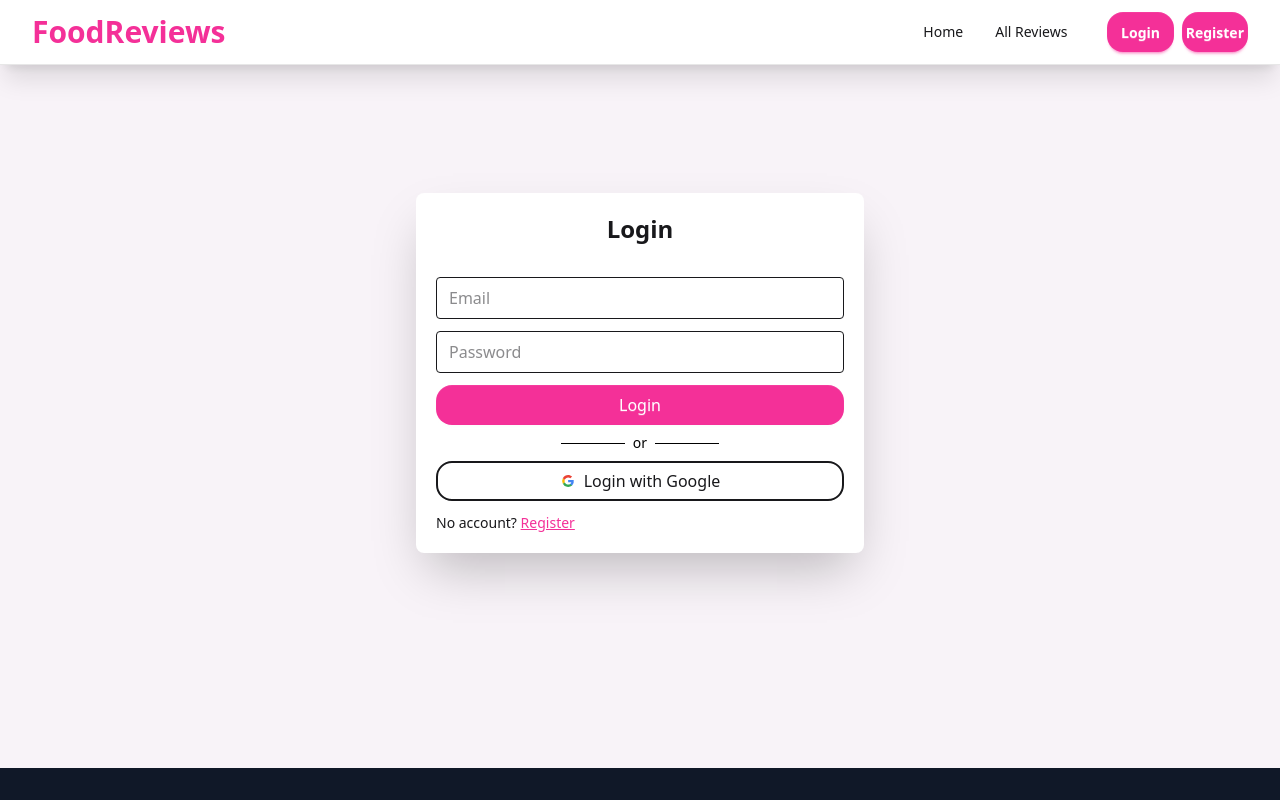
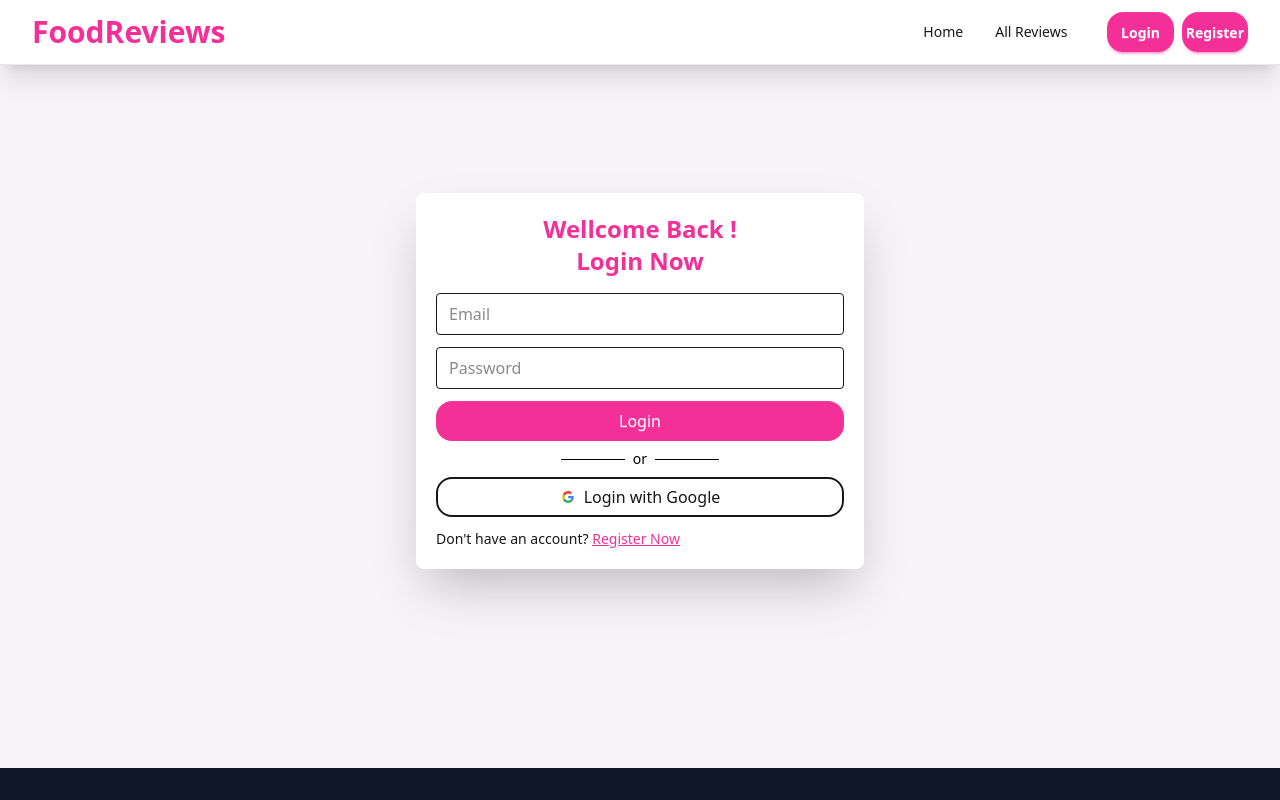
Before and after one commit to shibli790/local-food-lovers-client, a React (Vite) app: page /login in a window 1280 px wide. Built offline with nearby package versions, Linux system fonts and the light colour scheme; no server answers.

Commit message:
foodie blogs and more code push

```diff
--- a/src/components/Navbar.jsx
+++ b/src/components/Navbar.jsx
@@ -83,10 +83,6 @@ export default function Navbar() {
               </div>
             </div>
           ) : (
-            // <div className="flex items-center gap-4">
-            //   <NavLink to="/login">Login</NavLink>
-            //   <NavLink to="/register">Register</NavLink>
-            //   </div>
 
             <div className="flex justify-between items-center gap-6 ">
               <div className="flex text-sm  md:flex gap-8 text-lg font-medium">
--- a/src/pages/FoodBlog.jsx
+++ b/src/pages/FoodBlog.jsx
@@ -5,7 +5,7 @@ const FoodBlog = () => {
   return (
     <div className="mt-12">
       <div className="">
-        <h2 className="text-3xl text-[#f43098] font-bold mb-6">Foodie Blog</h2>
+        <h2 className="text-3xl text-[#f43098] font-bold mb-6">Foodie Blogs</h2>
         <div className="grid sm:grid-cols-2 md:grid-cols-3 gap-6">
           {/* Blog Card 1 */}
           <div className=" shadow-xl border border-gray-200  p-4 rounded-lg">
--- a/src/pages/FoodNewsLatter.jsx
+++ b/src/pages/FoodNewsLatter.jsx
@@ -2,10 +2,12 @@ import React from 'react';
 
 const FoodNewsLatter = () => {
   return (
-    <div className="rounded-2xl mt-16 p-8 md:p-10 bg-gradient-to-br from-[#f43098] to-[#a52dbd] border border-primary/20 ">
+    <>
+      <h2 className="text-3xl text-[#f43098] font-bold ">Food NewsLatter</h2>
+      <div className="rounded-2xl mt-6 p-8 md:p-10 bg-gradient-to-br from-[#f43098] to-[#a52dbd] border border-primary/20 ">
         <p className="opacity-80 mb-5 text-center">
           <div className="rounded-2xl p-8 md:p-10  ">
-          <h3 className="text-2xl  md:text-3xl text-center font-bold mb-3">
+            <h3 className="text-2xl  md:text-white text-3xl text-center font-bold mb-3">
               Subscribe Newsletters
             </h3>
             <p className="opacity-80 text-white mb-5 text-center">
@@ -33,6 +35,7 @@ const FoodNewsLatter = () => {
           </div>
         </p>
       </div>
+    </>
   );
 };
 
--- a/src/pages/Login.jsx
+++ b/src/pages/Login.jsx
@@ -30,8 +30,10 @@ export default function Login() {
 
   return (
     <div className="max-w-md mx-auto mt-32 card bg-base-100 w-full p-5 shrink-0 shadow-2xl">
-      <h2 className="text-2xl text-center font-bold mb-4">Login</h2>
-      <h2 className="text-2xl text-center font-bold mb-4"></h2>
+      <h2 className="text-2xl text-[#f43098] text-center font-bold mb-4">
+        Wellcome Back ! <br />
+        Login Now{' '}
+      </h2>
       <form onSubmit={onSubmit} className="grid gap-3">
         <input
           required
@@ -92,9 +94,9 @@ export default function Login() {
         Login with Google
       </button>
       <p className="mt-3 text-sm">
-        No account?{' '}
+        Don't have an account?{' '}
         <Link className="underline text-[#f43098]" to="/register">
-          Register
+          Register Now
         </Link>
       </p>
     </div>
--- a/src/pages/Register.jsx
+++ b/src/pages/Register.jsx
@@ -28,9 +28,11 @@ export default function Register() {
   };
 
   return (
-    <div className="max-w-md mx-auto mt-32 card bg-gradient-to-r from-[#fab4d9] to-purple-300 w-full p-5 shrink-0 shadow-2xl">
-      <h2 className="text-2xl text-center font-bold mb-4">Register</h2>
-      <h2 className="text-2xl text-center font-bold mb-4">Register</h2>
+    <div className="max-w-md mx-auto mt-32 card bg-base-100 w-full p-5 shrink-0 shadow-2xl">
+      <h2 className="text-2xl text-[#f43098] text-center font-bold mb-4">
+        Create New Account <br />
+        Register Now{' '}
+      </h2>
       <form onSubmit={submit} className="grid gap-3">
         <input
           required
@@ -74,9 +76,9 @@ export default function Register() {
         </button>
       </form>
       <h1 className="mt-3 text-sm">
-        Already Account ?
+      Have Already an Account ?
         <Link className="underline text-[#f43098]" to="/login">
-          login Naw
+          login Now
         </Link>
       </h1>
     </div>
```
Lines whose indentation alone changed are shown as unchanged.
